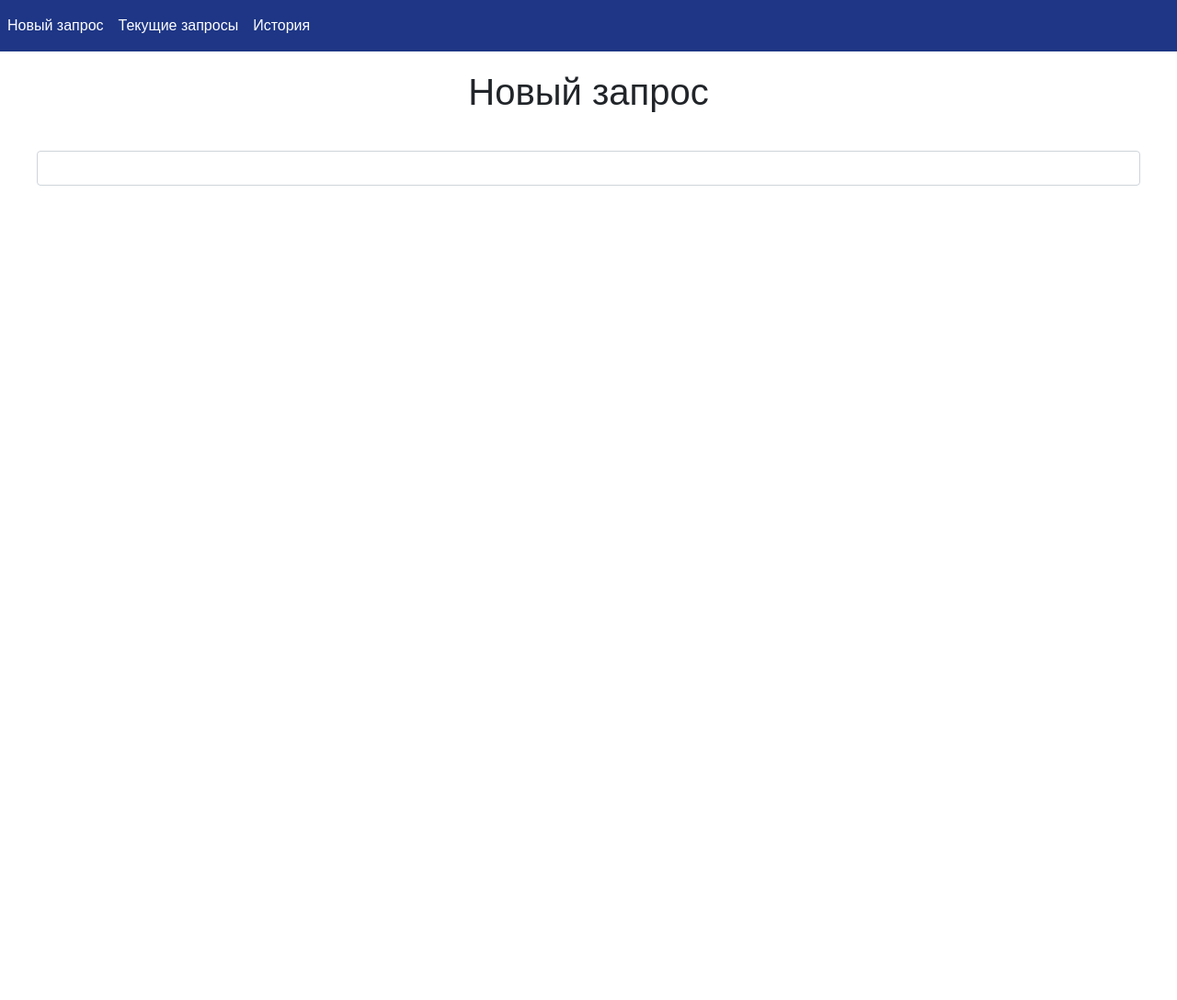
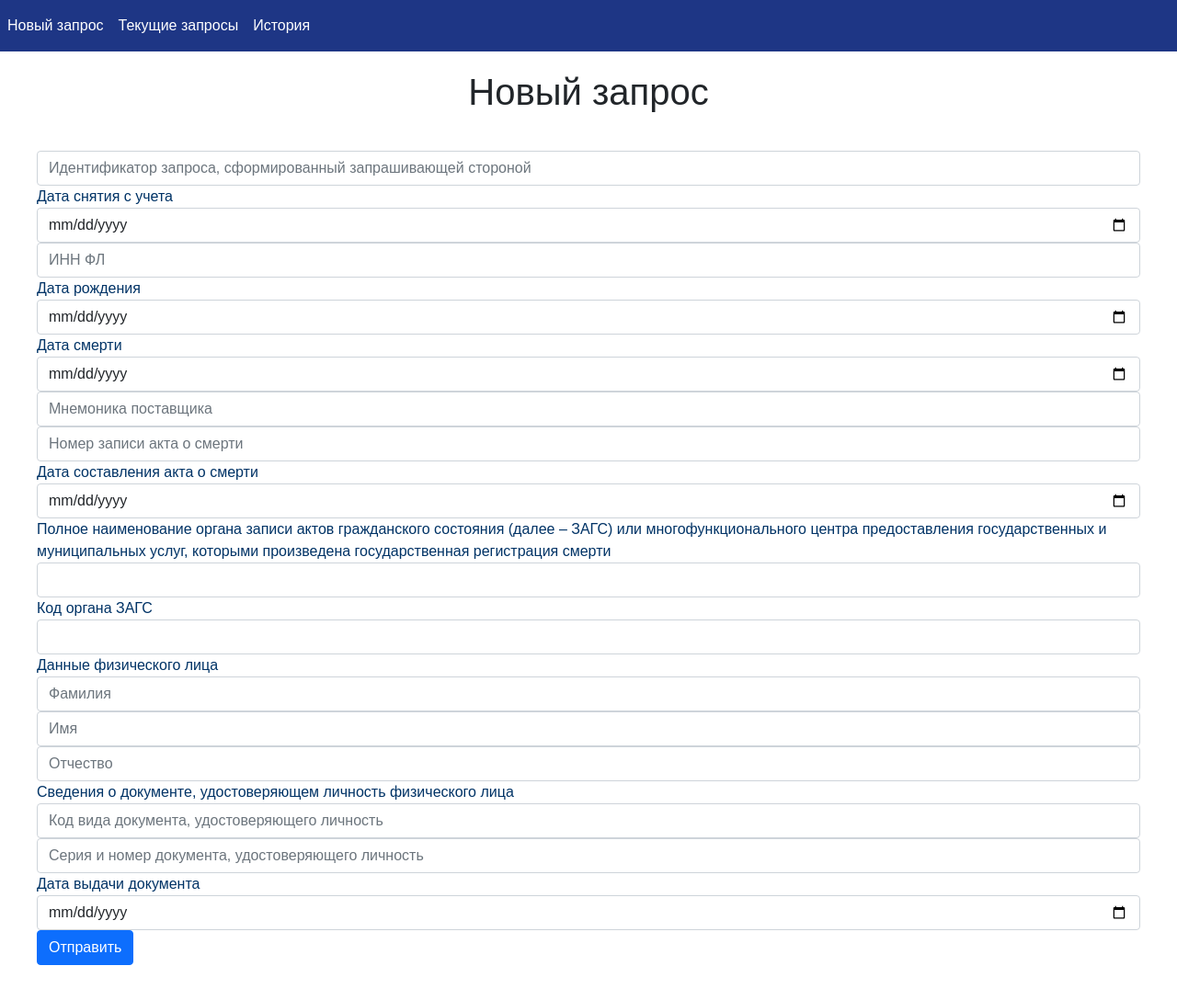
Before and after one commit to tellurixn/VKR-UI, a plain HTML site: page index.html in a window 1280 px wide. Shown: the whole page at 92% size. Before the commit the page ends 800 px from the top, so only its background shows below. Drawn offline with nearby package versions, Linux system fonts and the light colour scheme.

Commit message:
Добавлены поля для ввода необходимой информации в форму запроса

```diff
--- a/index.html
+++ b/index.html
@@ -39,8 +39,58 @@
         <h1>Новый запрос</h1>
         <div class="content">
             <form method="post" action="#" class="request-form">
-                <input type="text" class="form-control" id="exampleFormControlInput1" placeholder="">
+                <input type="number" class="form-control" id="requestId"
+                placeholder="Идентификатор запроса, сформированный запрашивающей стороной">
+
+                <span>Дата снятия с учета</span>
+                <input type="date" class="form-control" id="removalDate">
+
+                <input type="number" class="form-control" id="INN"
+                placeholder="ИНН ФЛ">
+
+                <span>Дата рождения</span>
+                <input type="date" class="form-control" id="birthday">
+
+                <span>Дата смерти</span>
+                <input type="date" class="form-control" id="deathday">
+
+                <input type="text" class="form-control" id="providerMnemonic"
+                placeholder="Мнемоника поставщика">
+
+                <input type="number" class="form-control" id="actNumber"
+                placeholder="Номер записи акта о смерти">
+
+                <span>Дата составления акта о смерти</span>
+                <input type="date" class="form-control" id="actCreatedDate">
+
+                <span>Полное наименование органа записи актов гражданского состояния (далее – ЗАГС) или многофункционального центра предоставления государственных и муниципальных услуг, которыми произведена государственная регистрация смерти</span>
+                <input type="text" class="form-control" id="ZAGS">
+
+                <span>Код органа ЗАГС</span>
+                <input type="number" class="form-control" id="ZAGSCode">
+
+                <label>Данные физического лица</label>
+                <input type="text" class="form-control" id="LastName"
+                placeholder="Фамилия">
+
+                <input type="text" class="form-control" id="FirstName"
+                placeholder="Имя">
+
+                <input type="text" class="form-control" id="Patronymic"
+                placeholder="Отчество">
+
+                <label>Сведения о документе, удостоверяющем личность физического лица</label>
+                <input type="text" class="form-control" id="documentCode"
+                placeholder="Код вида документа, удостоверяющего личность">
+
+                <input type="text" class="form-control" id="documentNumber"
+                placeholder="Серия и номер документа, удостоверяющего личность">
+
+                <span>Дата выдачи документа</span>
+                <input type="date" class="form-control" id="documentDate">
+
             </form>
+            <button type="submit" class="btn btn-primary">Отправить</button>
         </div>
     </div>
 
```
